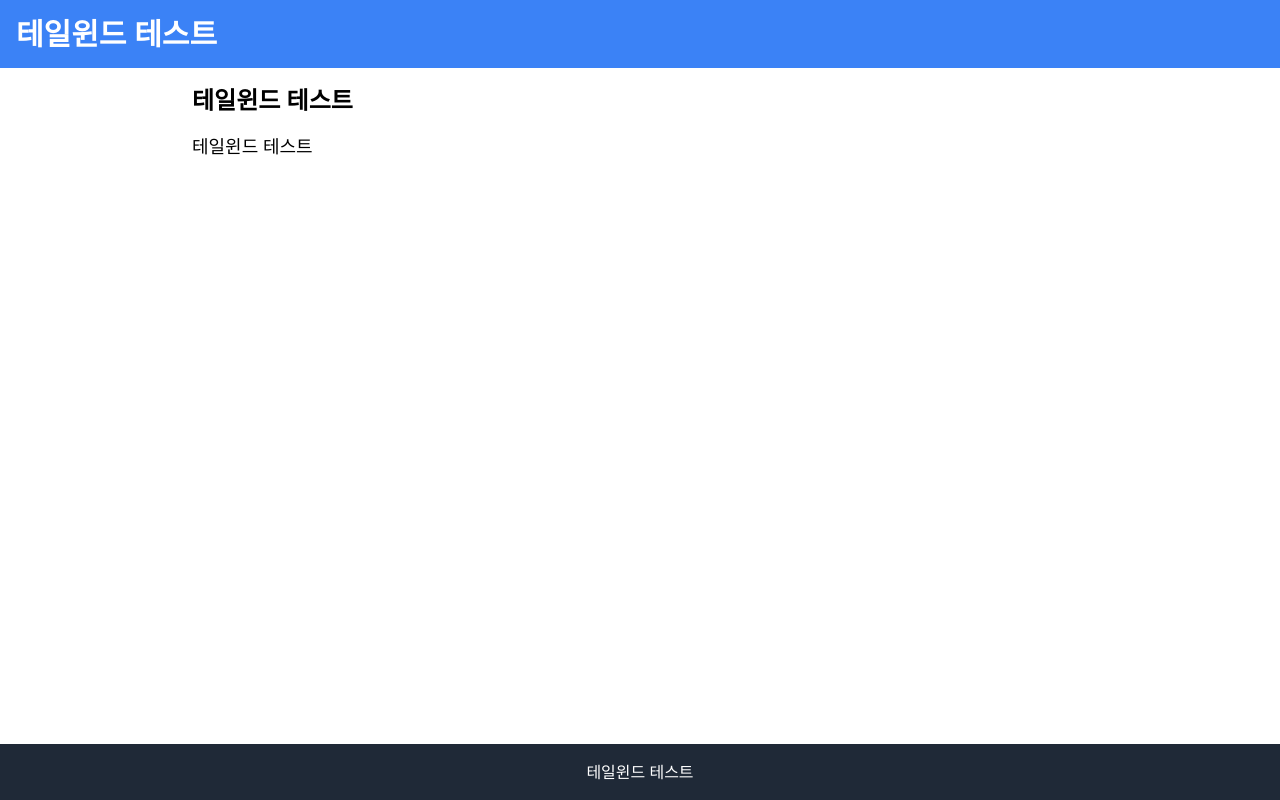
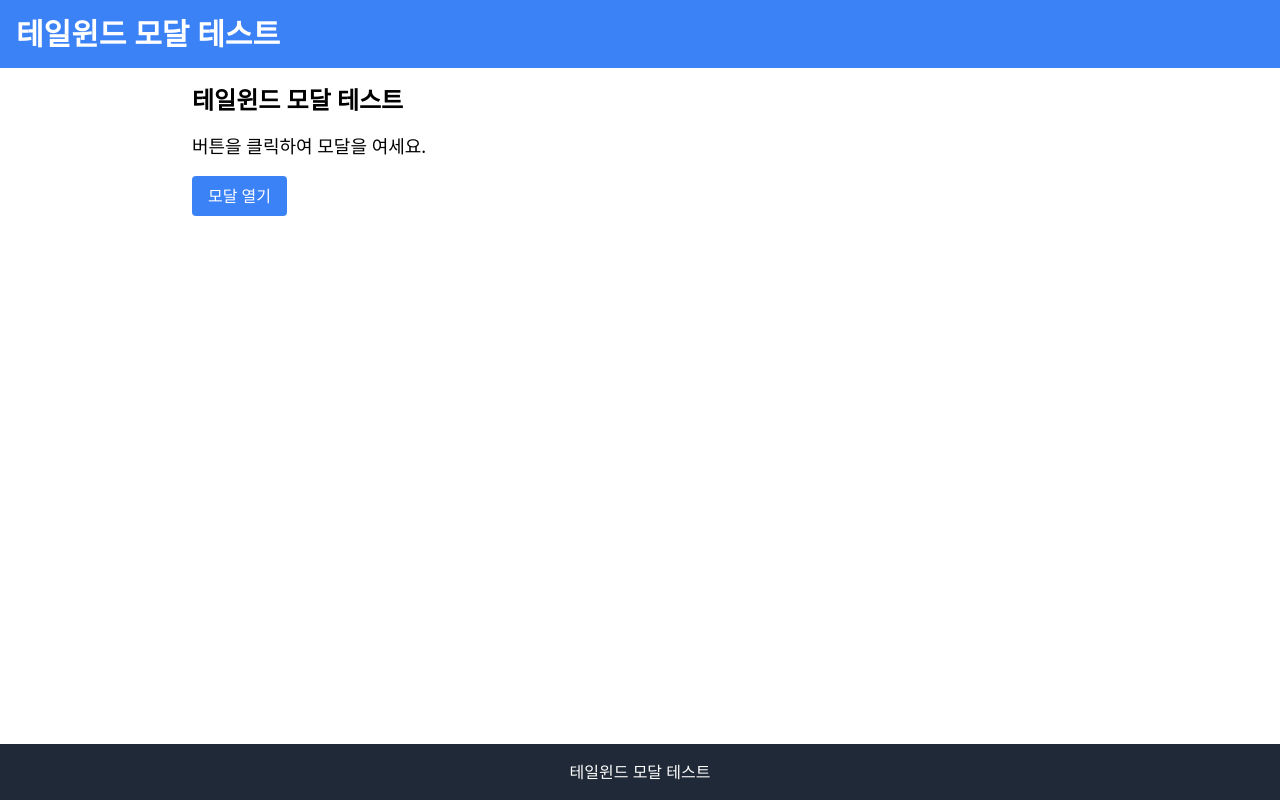
Before and after one commit to Daram0o0/KETCH-CATCH, a React (Vite) app: page / in a window 1280 px wide. Built offline with nearby package versions, Linux system fonts and the light colour scheme.

Commit message:
모달 테스트

```diff
--- a/src/App.tsx
+++ b/src/App.tsx
@@ -1,17 +1,52 @@
+import { useState } from "react";
+import ghost from "./assets/ghost/ghost1.svg";
+
 const App: React.FC = () => {
+  const [isOpen, setIsOpen] = useState(false);
+
+  const toggle = () => {
+    setIsOpen(!isOpen);
+  };
+
   return (
     <div className="min-h-screen flex flex-col">
       <header className="bg-blue-500 text-white p-4">
-        <h1 className="text-3xl font-bold">테일윈드 테스트</h1>
+        <h1 className="text-3xl font-bold">테일윈드 모달 테스트</h1>
       </header>
       <main className="flex-grow p-4">
         <section className="max-w-4xl mx-auto">
-          <h2 className="text-2xl font-semibold mb-4">테일윈드 테스트</h2>
-          <p className="text-lg">테일윈드 테스트</p>
+          <h2 className="text-2xl font-semibold mb-4">테일윈드 모달 테스트</h2>
+          <p className="text-lg">버튼을 클릭하여 모달을 여세요.</p>
+          <button
+            onClick={toggle}
+            className="mt-4 bg-blue-500 text-white px-4 py-2 rounded hover:bg-blue-600"
+          >
+            모달 열기
+          </button>
         </section>
+        {isOpen && (
+          <div className="fixed inset-0 bg-black bg-opacity-50 flex justify-center items-center">
+            <div className="bg-white p-6 rounded-lg shadow-lg max-w-md w-full relative">
+              <button
+                onClick={toggle}
+                className="absolute top-2 right-2 text-gray-700 text-xl"
+              >
+                <button
+                  onClick={toggle}
+                  className="absolute top-2 right-4 text-gray-700 text-xl"
+                >
+                  X
+                </button>
+              </button>
+              <h3 className="text-2xl font-bold mb-4 text-center">모달</h3>
+              <img src={ghost} alt="Ghost" className="w-32 h-32 mx-auto" />
+              <p className="mt-4 text-center">모달</p>
+            </div>
+          </div>
+        )}
       </main>
       <footer className="bg-gray-800 text-white p-4">
-        <p className="text-center">테일윈드 테스트</p>
+        <p className="text-center">테일윈드 모달 테스트</p>
       </footer>
     </div>
   );
```
